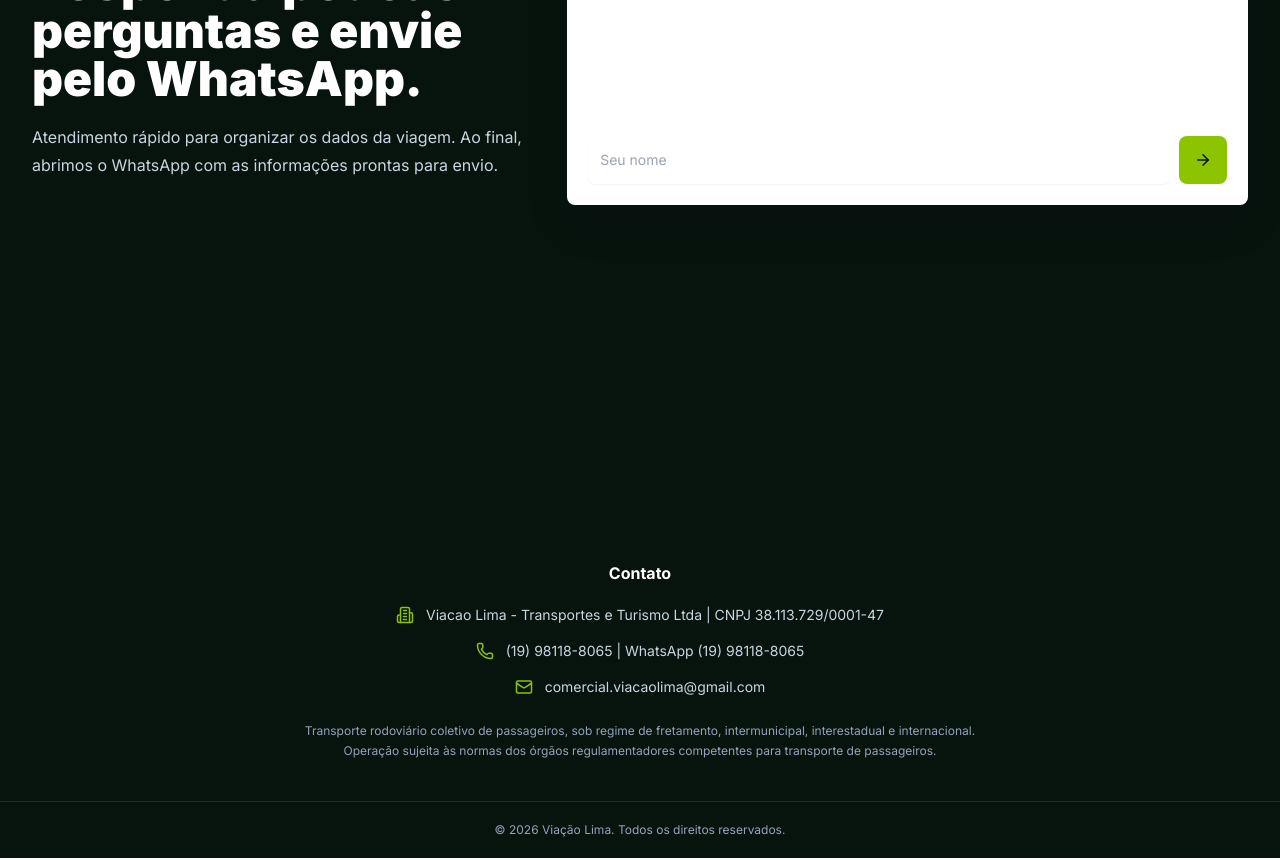
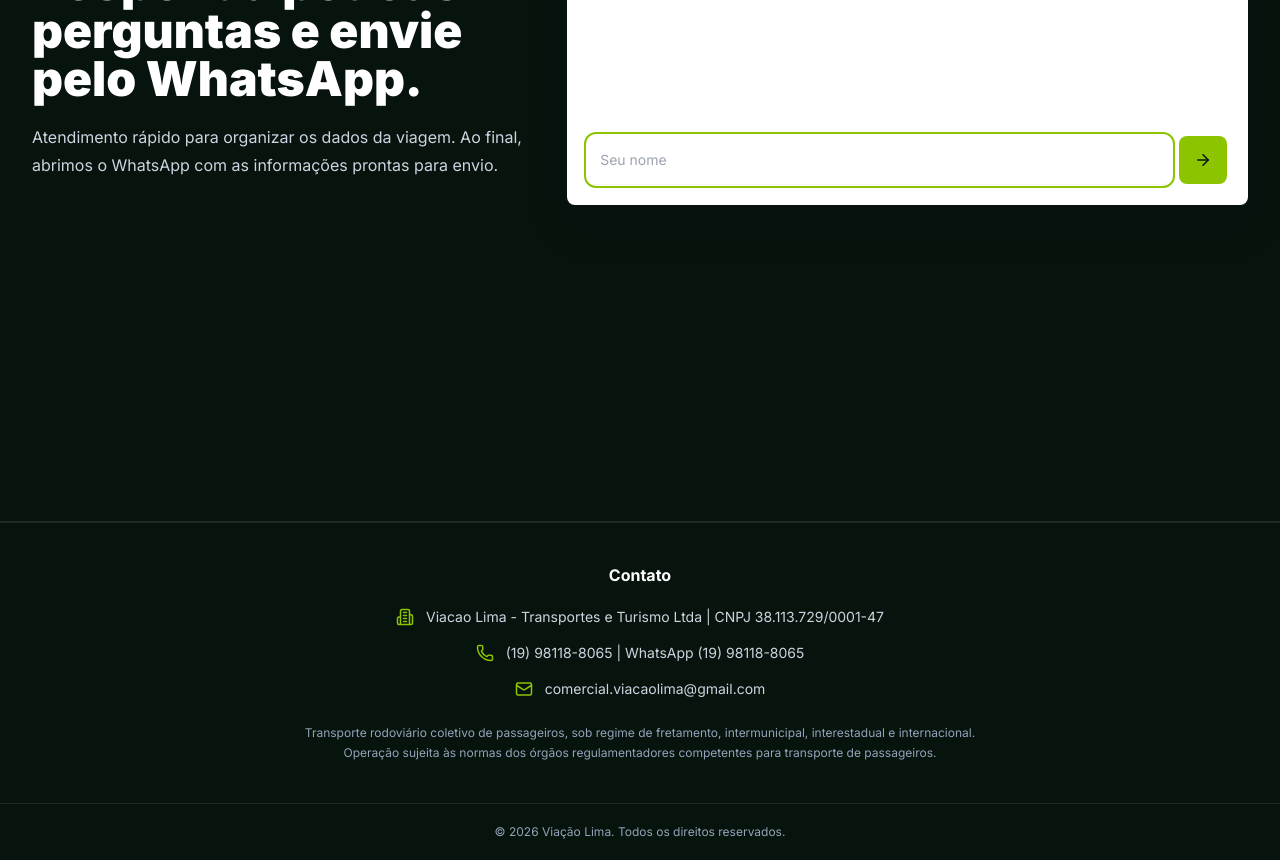
Before and after one commit to g-piton/viacaolima, a Next.js app: page /atendimento in a window 1280 px wide. Shown: the part 280-1140 px from the top of the page. Built offline with nearby package versions, Linux system fonts and the light colour scheme.

Commit message:
Refine guided quote chat behavior

```diff
--- a/src/app/atendimento/page.tsx
+++ b/src/app/atendimento/page.tsx
@@ -11,9 +11,9 @@
 
 export default function AtendimentoPage() {
   return (
-    <section className="bg-lima-black text-white">
+    <section className="border-b border-white/10 bg-lima-black text-white">
       <div className="mx-auto grid min-h-[calc(100svh-4rem)] max-w-7xl gap-6 px-4 py-6 sm:min-h-[calc(100vh-5rem)] sm:px-6 sm:py-8 lg:grid-cols-[0.85fr_1.15fr] lg:items-start lg:gap-8 lg:px-8 lg:py-12">
-        <div className="lg:sticky lg:top-28">
+        <div>
           <Link
             href="/"
             className="focus-ring mb-6 inline-flex items-center gap-2 rounded-lg border border-white/15 px-4 py-3 text-sm font-bold text-white transition hover:bg-white/10 sm:mb-8"
--- a/src/components/home/quote-chat.tsx
+++ b/src/components/home/quote-chat.tsx
@@ -103,6 +103,7 @@
   );
   const scrollRef = useRef<HTMLDivElement>(null);
   const endRef = useRef<HTMLDivElement>(null);
+  const inputRef = useRef<HTMLInputElement>(null);
   const waitingTimeoutRef = useRef<ReturnType<typeof setTimeout> | null>(null);
   const typingTimeoutRef = useRef<ReturnType<typeof setTimeout> | null>(null);
   const currentStep = steps[Math.min(stepIndex, steps.length - 1)];
@@ -148,6 +149,7 @@
     }));
     setInput("");
     setAssistantState("waiting");
+    window.setTimeout(() => inputRef.current?.focus(), 0);
 
     waitingTimeoutRef.current = setTimeout(() => {
       setAssistantState("typing");
@@ -159,6 +161,7 @@
           return next;
         });
         setAssistantState("idle");
+        window.setTimeout(() => inputRef.current?.focus(), 0);
       }, 2000);
     }, 2000);
   }
@@ -175,11 +178,18 @@
     setStepIndex(0);
     setVisibleStepCount(1);
     setAssistantState("idle");
+    window.setTimeout(() => inputRef.current?.focus(), 0);
   }
 
   useEffect(() => {
     endRef.current?.scrollIntoView({ behavior: "smooth", block: "end" });
   }, [messages]);
+
+  useEffect(() => {
+    if (!isDone) {
+      inputRef.current?.focus();
+    }
+  }, [currentStep.field, isDone]);
 
   useEffect(() => {
     return () => {
@@ -261,7 +271,7 @@
         <div ref={endRef} />
       </div>
 
-      {!isDone && currentStep.options && (
+      {!isDone && currentStep.options && !answers[currentStep.field] && (
         <div className="mt-4 flex flex-wrap gap-2">
           {currentStep.options.map((option) => (
             <button
@@ -295,11 +305,12 @@
             className="flex gap-2"
           >
             <input
+              ref={inputRef}
               value={input}
               onChange={(event) => handleInputChange(event.target.value)}
               placeholder={currentStep.placeholder}
               inputMode={currentStep.field === "date" || currentStep.field === "passengers" ? "numeric" : "text"}
-              disabled={isAssistantBusy}
+              readOnly={isAssistantBusy}
               className="focus-ring min-h-12 w-full rounded-lg border-slate-300 px-3 text-base shadow-sm sm:text-sm"
             />
             <button
--- a/src/components/layout/footer.tsx
+++ b/src/components/layout/footer.tsx
@@ -3,7 +3,7 @@
 
 export function Footer() {
   return (
-    <footer className="bg-lima-black text-white">
+    <footer className="border-t border-white/10 bg-lima-black text-white">
       <div className="mx-auto max-w-7xl px-4 py-10 sm:px-6 lg:px-8">
         <div className="mx-auto flex max-w-2xl flex-col items-center text-center">
           <p className="font-bold">Contato</p>
```
